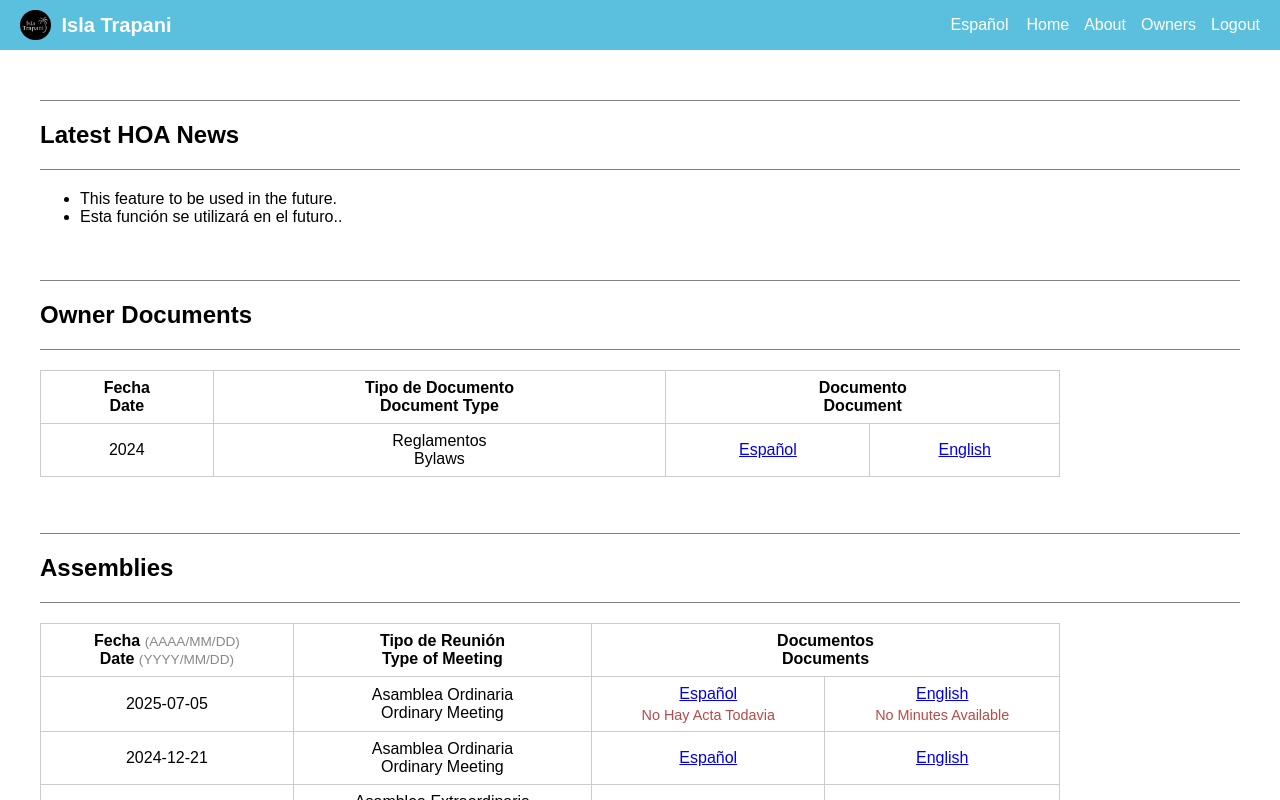
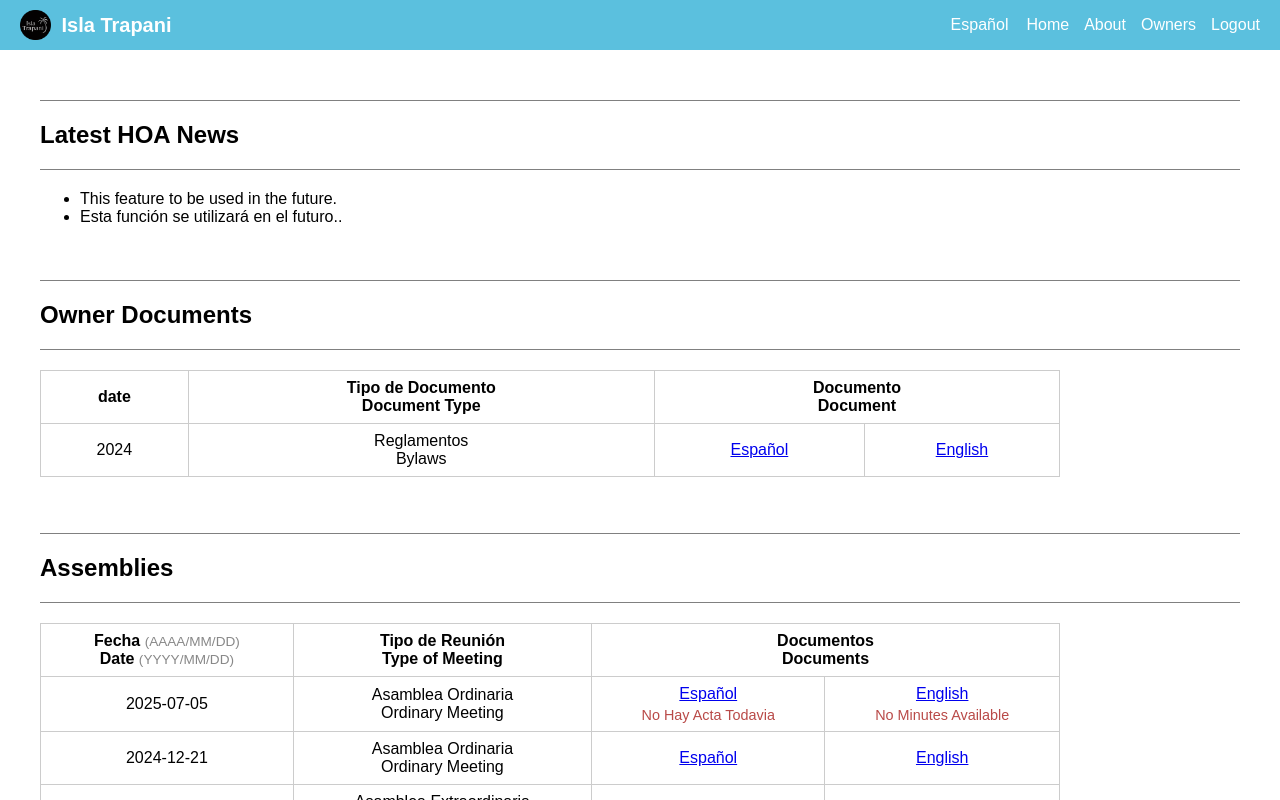
Before and after one commit to grdino/isla-trapani, a Next.js app: page /owners in a window 1280 px wide. Shown: the top 800 px of the page. Built offline with nearby package versions, Linux system fonts and the light colour scheme; sample sign-in values are in the browser's storage.

Commit message:
Update owners.js

```diff
--- a/pages/owners.js
+++ b/pages/owners.js
@@ -36,7 +36,7 @@ export default function Owners() {
          <table className="responsive-table">
            <thead>
              <tr>
-               <th rowSpan="2">Fecha<br />Date</th>
+               <th rowSpan="2">{t("date")}</th>
                <th rowSpan="2">Tipo de Documento<br />Document Type</th>
                <th colSpan="2">Documento<br />Document</th>
              </tr>
```
